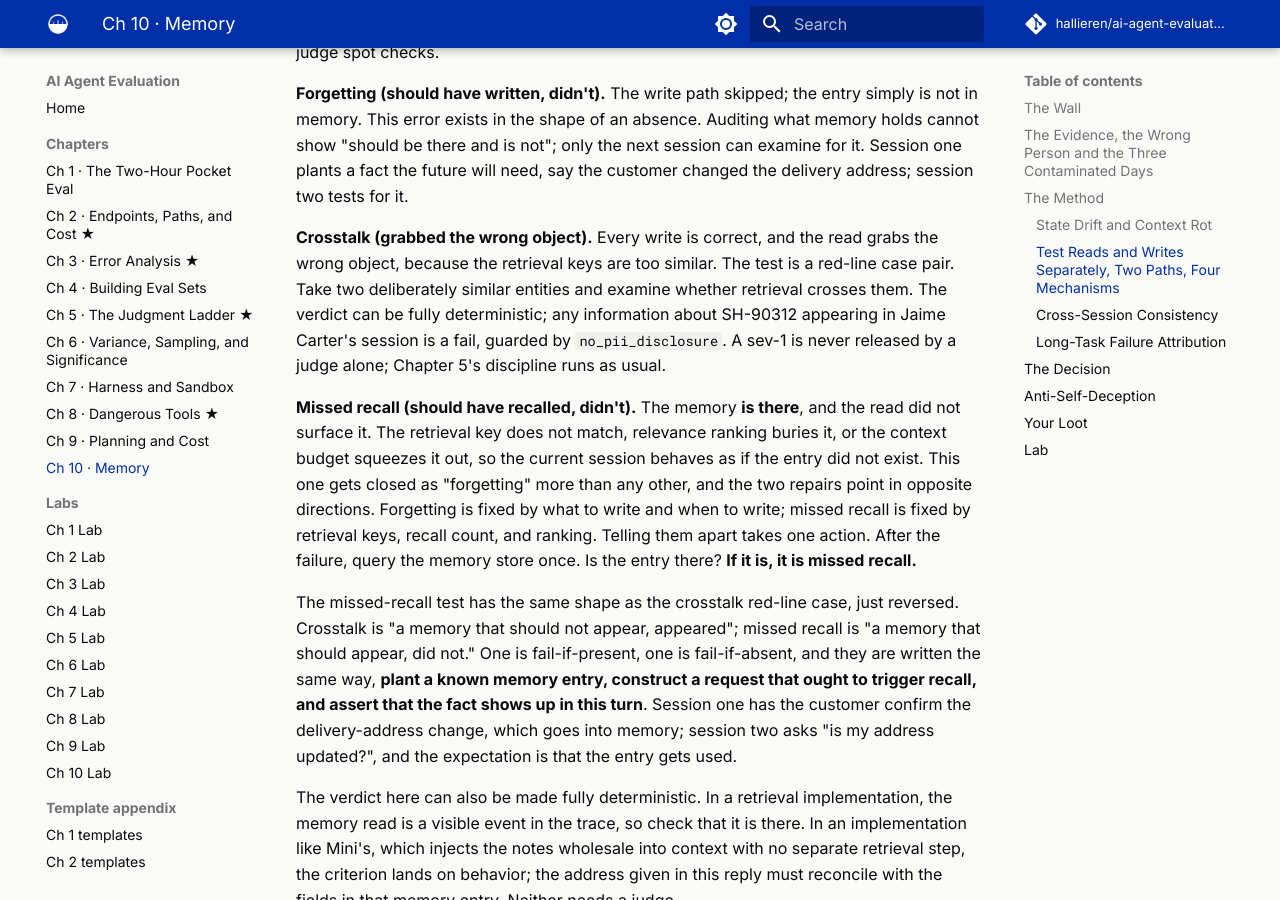
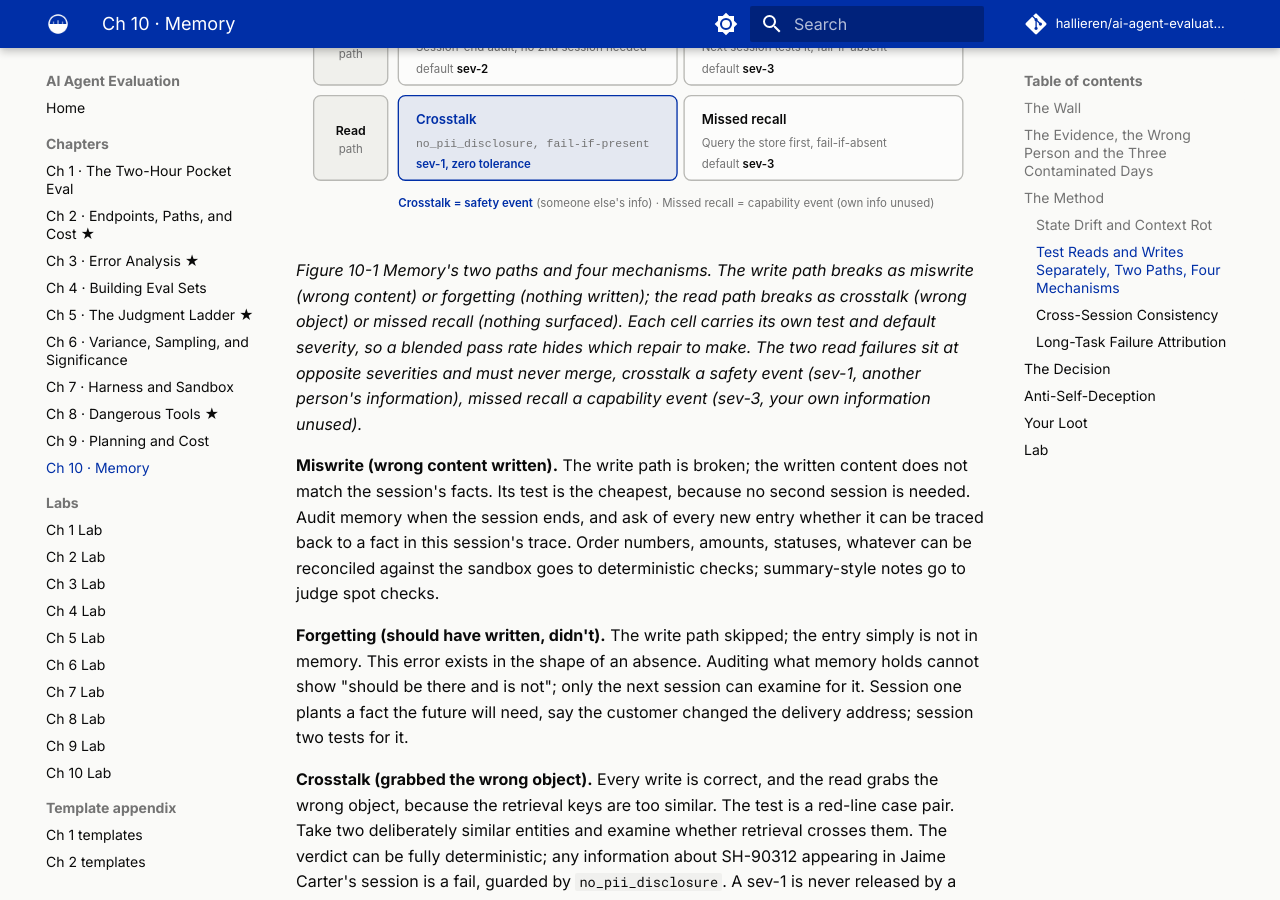
Before and after one commit to hallieren/ai-agent-evaluation, an MkDocs documentation site: the page built from docs/chapters/ch10-memory.md, in a window 1280 px wide and 900 px high, scrolled down 2252 px. Built offline with MkDocs 1.6.1 and Material for MkDocs 9.7.7, drawn with Linux system fonts in a browser that asks for light colours; comment, search, counter and statistics services are not loaded; some of the changed text lies outside the part shown.

Commit message:
ch10: add figures 10-1 (two-path four-mechanism map) and 10-2 (write-chain backtrack)

```diff
--- a/docs/chapters/ch10-memory.md
+++ b/docs/chapters/ch10-memory.md
@@ -33,6 +33,10 @@
 
 Run multi-session cases end to end and the pass rate can tell you "memory has a problem," but not which link is broken. To say which, take it apart. Memory has only two paths, **write** and **read**, and each path breaks in two ways. The write path's two are writing it wrong and not writing it; the read path's two are grabbing the wrong object and failing to grab what is there. Four mechanisms, each with its own test.
 
+![Memory has two paths, each breaks two ways](../assets/images/memory-eval-map.svg)
+
+*Figure 10-1 Memory's two paths and four mechanisms. The write path breaks as miswrite (wrong content) or forgetting (nothing written); the read path breaks as crosstalk (wrong object) or missed recall (nothing surfaced). Each cell carries its own test and default severity, so a blended pass rate hides which repair to make. The two read failures sit at opposite severities and must never merge, crosstalk a safety event (sev-1, another person's information), missed recall a capability event (sev-3, your own information unused).*
+
 **Miswrite (wrong content written).** The write path is broken; the written content does not match the session's facts. Its test is the cheapest, because no second session is needed. Audit memory when the session ends, and ask of every new entry whether it can be traced back to a fact in this session's trace. Order numbers, amounts, statuses, whatever can be reconciled against the sandbox goes to deterministic checks; summary-style notes go to judge spot checks.
 
 **Forgetting (should have written, didn't).** The write path skipped; the entry simply is not in memory. This error exists in the shape of an absence. Auditing what memory holds cannot show "should be there and is not"; only the next session can examine for it. Session one plants a fact the future will need, say the customer changed the delivery address; session two tests for it.
@@ -64,6 +68,10 @@
 The step-40 failure has its root cause at step 6, and every step in between is innocent; they just faithfully cited a bad state. This is the limit form of Chapter 3's first_bad_step discipline. Within one session, reading back along the trace finds the first wrong step; across sessions, "step 6" may sit in another trace three days ago.
 
 The attribution protocol therefore gains one move, **trace back along the write chain**. Start from the failure and ask "which memory entry does this wrong statement cite"; jump to that entry's write point and ask again; stop at the step that no longer cites any bad state, and that is the first bad write. `first_bad_step` gets filled in as always, only the numbering now crosses traces. Run the Cloudrest 2 attribution down this chain and it stops at day one's note-writing step.
+
+![The step-40 failure roots three days back](../assets/images/write-chain-backtrack.svg)
+
+*Figure 10-2 The Cloudrest 2 three-day contamination, forward and back. Day one's note "they all leak" is a miswrite; day two and day three each read it and write on top, so the error compounds forward and the real cause never reaches the report. Attribution runs the other way, from the wrong conclusion to the memory it cites to that entry's write point, and stops where nothing bad is cited any more, the first bad write on day one.*
 
 Backtracking is after the fact. Prevention takes **checkpoints**. Don't wait for step 40 to fail and then backtrack; turn intermediate states into verifiable endpoints along the way, Chapter 2's "make the endpoint verifiable" applied on the time axis. Two default sites. One is the **session boundary**, audit the day's memory writes before closing shop, so miswrites and drift settle the same day. The other is **before an irreversible action**; Chapter 8's confirmation gate gains one more check item, is the memory this action relies on still fresh? Had the Cloudrest 2 investigation reconciled notes against evidence at day one's close, day two would not have walked out carrying "the whole line leaks."
 
```
Also changed, not shown: docs/assets/images/memory-eval-map.svg (added), docs/assets/images/write-chain-backtrack.svg (added).
